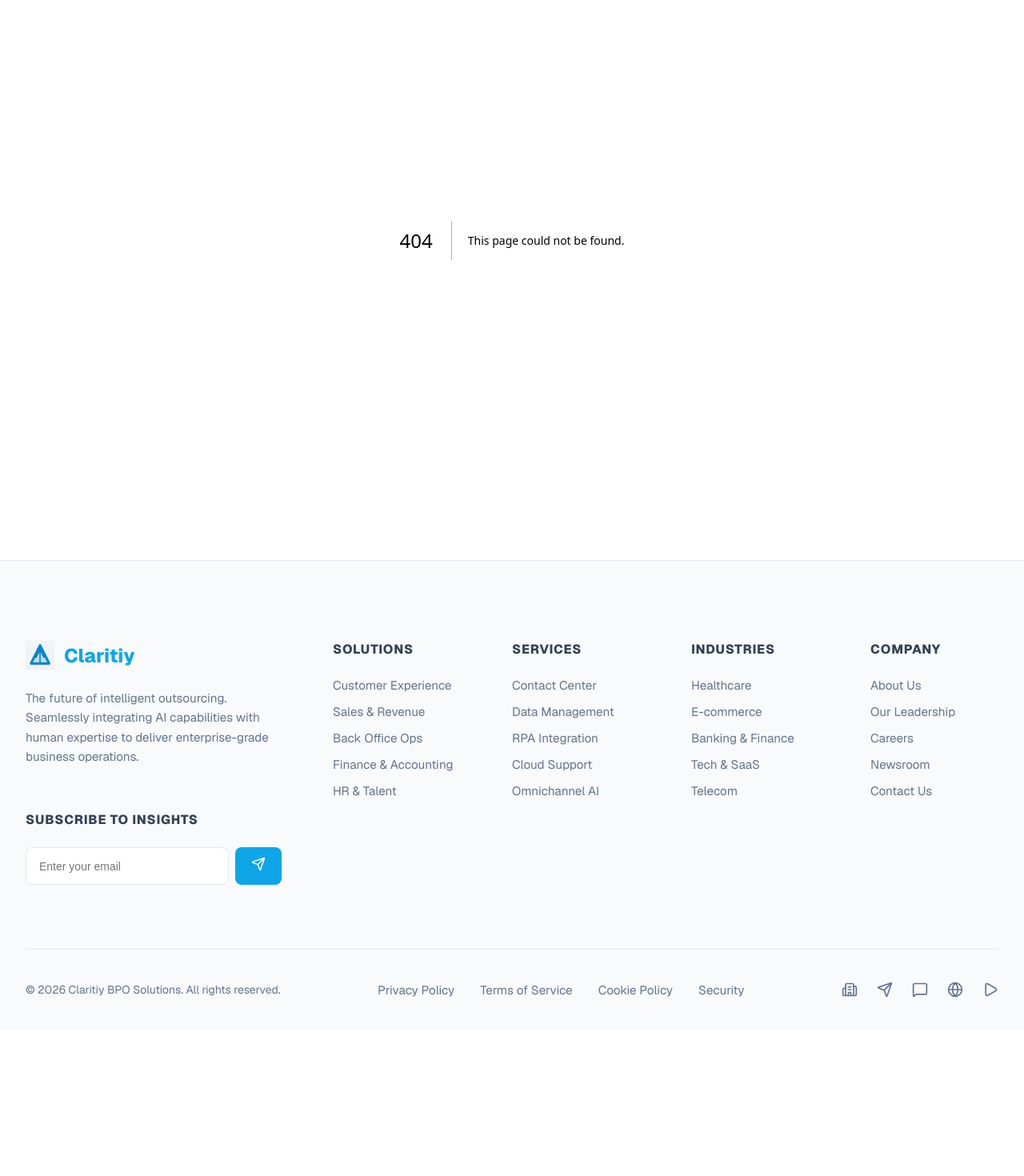
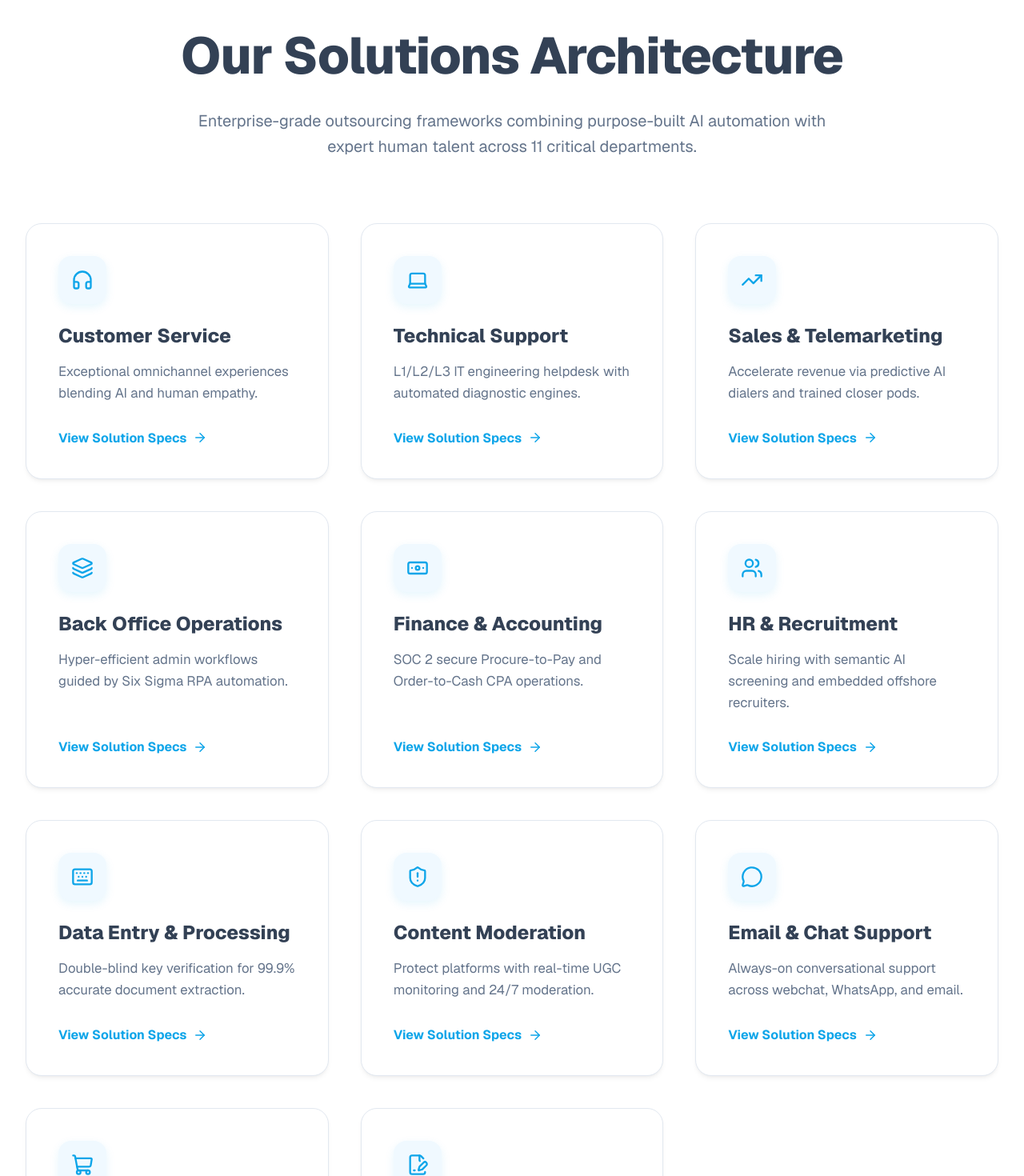
Before and after one commit to devr01499-ui/test-3, a Next.js app: page /solutions in a window 1280 px wide. Before the commit this address had no page. Shown: the part 180-1650 px from the top of the page at 80% size. Before the commit the page ends 1467 px from the top, so only its background shows below. Built offline with nearby package versions, Linux system fonts and the light colour scheme.

Commit message:
feat(solutions): add parent /solutions index directory page
- Generate landing page UI that displays cards linking to all 11 solution templates

- Prevents 404 error when users manually navigate to /solutions

```diff
--- /dev/null
+++ b/src/app/solutions/page.tsx
@@ -0,0 +1,59 @@
+"use client";
+import React from "react";
+import Link from "next/link";
+import { ArrowRight, Laptop, HeadphonesIcon, TrendingUp, Layers, Banknote, Users, Keyboard, ShieldAlert, MessageCircle, ShoppingCart, FileSignature } from "lucide-react";
+import styles from "@/components/Solutions/SharedTemplate/SolutionTemplate.module.css";
+
+const allSolutions = [
+  { name: "Customer Service", icon: <HeadphonesIcon />, path: "/solutions/customer-service", desc: "Exceptional omnichannel experiences blending AI and human empathy." },
+  { name: "Technical Support", icon: <Laptop />, path: "/solutions/technical-support", desc: "L1/L2/L3 IT engineering helpdesk with automated diagnostic engines." },
+  { name: "Sales & Telemarketing", icon: <TrendingUp />, path: "/solutions/sales-telemarketing", desc: "Accelerate revenue via predictive AI dialers and trained closer pods." },
+  { name: "Back Office Operations", icon: <Layers />, path: "/solutions/back-office-operations", desc: "Hyper-efficient admin workflows guided by Six Sigma RPA automation." },
+  { name: "Finance & Accounting", icon: <Banknote />, path: "/solutions/finance-accounting", desc: "SOC 2 secure Procure-to-Pay and Order-to-Cash CPA operations." },
+  { name: "HR & Recruitment", icon: <Users />, path: "/solutions/hr-recruitment", desc: "Scale hiring with semantic AI screening and embedded offshore recruiters." },
+  { name: "Data Entry & Processing", icon: <Keyboard />, path: "/solutions/data-entry", desc: "Double-blind key verification for 99.9% accurate document extraction." },
+  { name: "Content Moderation", icon: <ShieldAlert />, path: "/solutions/content-moderation", desc: "Protect platforms with real-time UGC monitoring and 24/7 moderation." },
+  { name: "Email & Chat Support", icon: <MessageCircle />, path: "/solutions/email-chat", desc: "Always-on conversational support across webchat, WhatsApp, and email." },
+  { name: "Order Processing", icon: <ShoppingCart />, path: "/solutions/order-processing", desc: "Flawless B2B/B2C fulfillment administration and backorder management." },
+  { name: "Claims Processing", icon: <FileSignature />, path: "/solutions/claims-processing", desc: "Speed up adjudication with HIPAA-compliant medical & logistics claims teams." }
+];
+
+export default function SolutionsIndex() {
+  return (
+    <div style={{ background: "var(--background)", minHeight: "100vh", paddingTop: "8rem", paddingBottom: "8rem" }}>
+      <div className="container">
+
+        <div style={{ textAlign: "center", marginBottom: "5rem" }}>
+          <h1 style={{ fontSize: "4rem", fontWeight: 800, marginBottom: "1.5rem", color: "var(--text-main)", letterSpacing: "-0.02em" }}>Our Solutions Architecture</h1>
+          <p style={{ fontSize: "1.25rem", color: "var(--text-muted)", maxWidth: "800px", margin: "0 auto", lineHeight: "1.6" }}>
+            Enterprise-grade outsourcing frameworks combining purpose-built AI automation with expert human talent across 11 critical departments.
+          </p>
+        </div>
+
+        <div style={{ display: "grid", gridTemplateColumns: "repeat(3, 1fr)", gap: "2.5rem" }}>
+          {allSolutions.map((sol, i) => (
+            <Link
+              href={sol.path}
+              key={i}
+              style={{ textDecoration: "none", color: "inherit" }}
+            >
+              <div className={styles.serviceCard} style={{ height: "100%", display: "flex", flexDirection: "column" }}>
+                <div style={{ padding: "16px", background: "var(--surface)", display: "inline-flex", borderRadius: "16px", color: "var(--primary)", marginBottom: "1.5rem", width: "max-content", boxShadow: "0 4px 12px rgba(14, 165, 233, 0.1)" }}>
+                  {React.cloneElement(sol.icon as React.ReactElement, { size: 28 })}
+                </div>
+                <h2 style={{ fontSize: "1.5rem", fontWeight: 800, color: "var(--text-main)", marginBottom: "1rem" }}>{sol.name}</h2>
+                <p style={{ color: "var(--text-muted)", fontSize: "1.05rem", lineHeight: "1.6", flexGrow: 1, marginBottom: "2rem" }}>
+                  {sol.desc}
+                </p>
+                <div style={{ color: "var(--primary)", fontWeight: 700, display: "flex", alignItems: "center", gap: "8px", marginTop: "auto" }}>
+                  View Solution Specs <ArrowRight size={18} />
+                </div>
+              </div>
+            </Link>
+          ))}
+        </div>
+
+      </div>
+    </div>
+  );
+}
```
